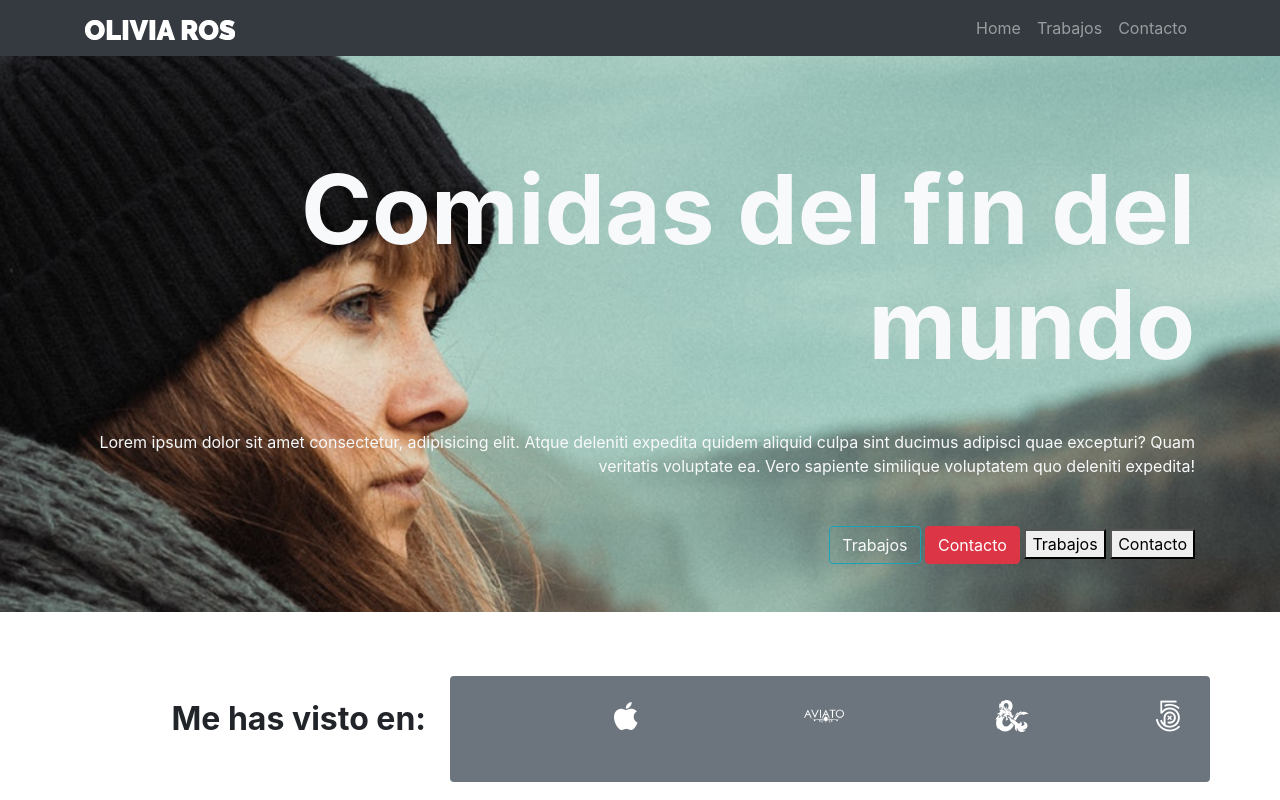
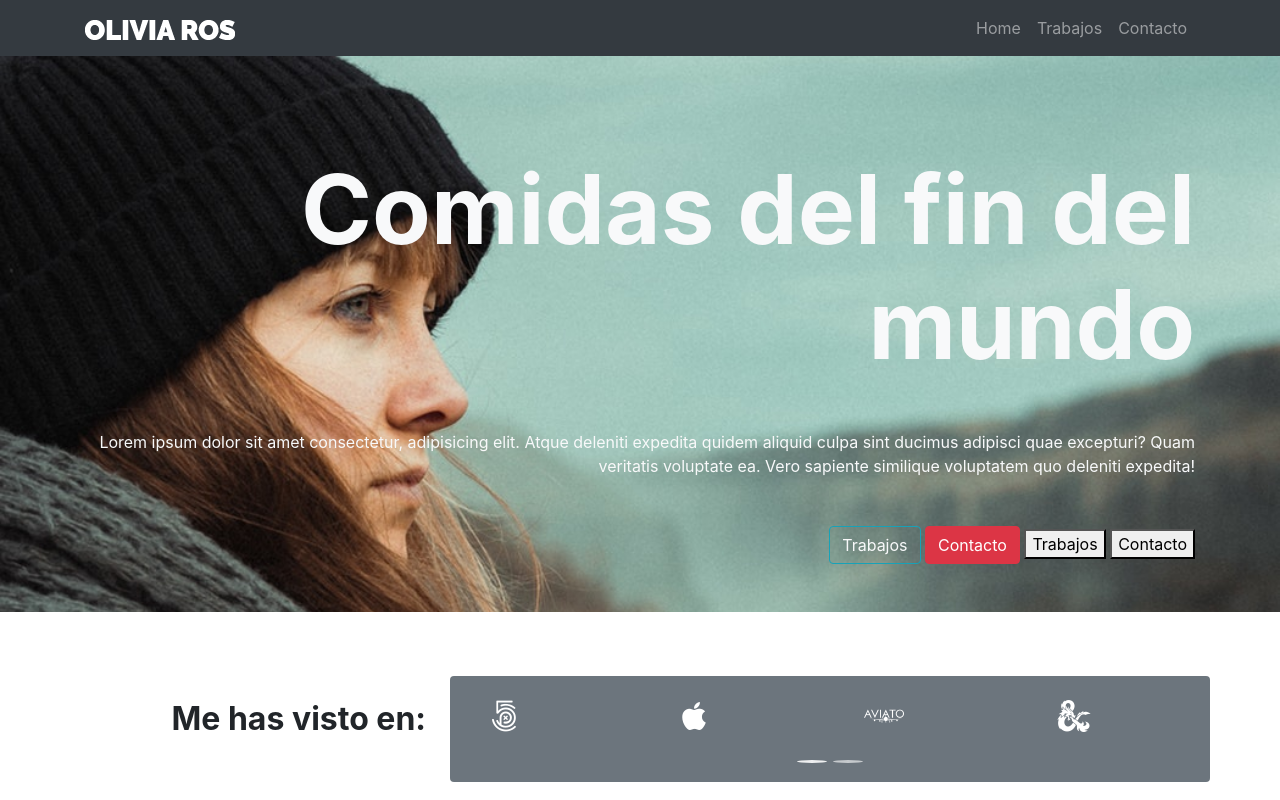
Before and after one commit to steyler/Olivia-Ros, a plain HTML site: page index.html in a window 1280 px wide. Shown: the top 800 px of the page. Drawn offline with nearby package versions, Linux system fonts and the light colour scheme; a script that the page names is missing.

Commit message:
Fourth  Olivia Version

```diff
--- a/assets/css/style.css
+++ b/assets/css/style.css
@@ -13,3 +13,13 @@ header {
 .black {
     background-color: black;
 }
+
+.carousel-indicators {
+    top: 50px;
+}
+
+.carousel-indicators li {
+    width: 10px;
+    height: 10px;
+    border-radius: 100%;
+}
--- a/index.html
+++ b/index.html
@@ -59,8 +59,13 @@
                 <h2 class="font-weight-bold">Me has visto en:</h2>
             </div>
             <div class="col-8 bg-secondary text-white rounded pt-4 pb-5">
-                <div id="carouselExampleIndicators" class="carousel slide" data-ride="carousel">
-                    <div class="carousel-inner">
+                <div id="blogCarousel" class="carousel slide" data-ride="carousel">
+                    <ol class="carousel-indicators">
+                        <li data-target="#blogCarousel" data-slide-to="0" class="active"></li>
+                        <li data-target="#blogCarousel" data-slide-to="1"></li>
+
+                    </ol>
+                    <div class="carousel-inner text-center">
                         <div class="carousel-item active">
                             <div class="row">
                                 <div class="col-3">
```
